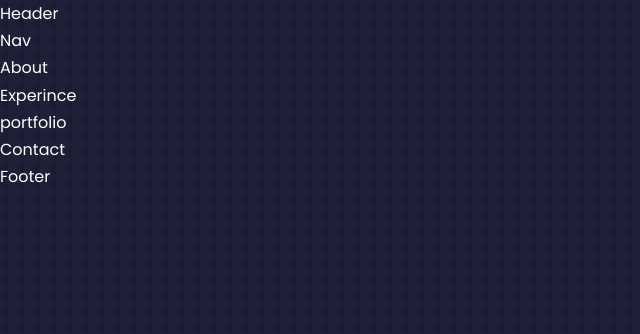
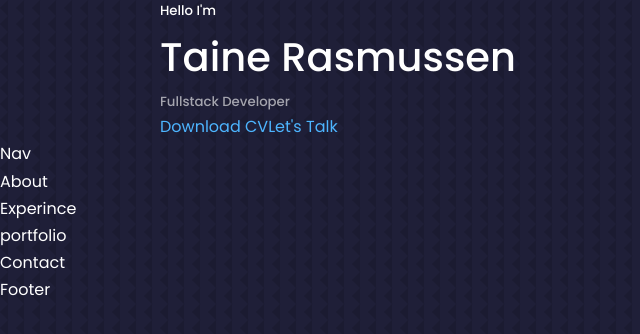
Before and after one commit to taine-rasmussen/portfoliov1, a React (Create React App) app: page / in a window 1280 px wide. Shown: the top 334 px of the page, without its empty margins (0-640 px from the left). Built offline with nearby package versions, Linux system fonts and the light colour scheme.

Commit message:
started header component

```diff
--- /dev/null
+++ b/src/Components/Header/CTA.js
@@ -0,0 +1,12 @@
+import React from 'react'
+
+const CTA = () => {
+   return (
+      <div className="cta">
+         <a download>Download CV</a>
+         <a href='#contact'>Let's Talk</a>
+      </div>
+   )
+}
+
+export default CTA
--- a/src/Components/Header/Header.js
+++ b/src/Components/Header/Header.js
@@ -1,12 +1,18 @@
 import React from 'react'
 import './Header.css'
+import CTA from './CTA'
 
 const Header = () => {
-   return (
-      <div>
-         Header
+  return (
+    <header>
+      <div className="container header_container">
+        <h5>Hello I'm</h5>
+        <h1>Taine Rasmussen</h1>
+        <h5 className="text-light">Fullstack Developer</h5>
+        <CTA />
       </div>
-   )
+    </header>
+  )
 }
 
 export default Header
```
